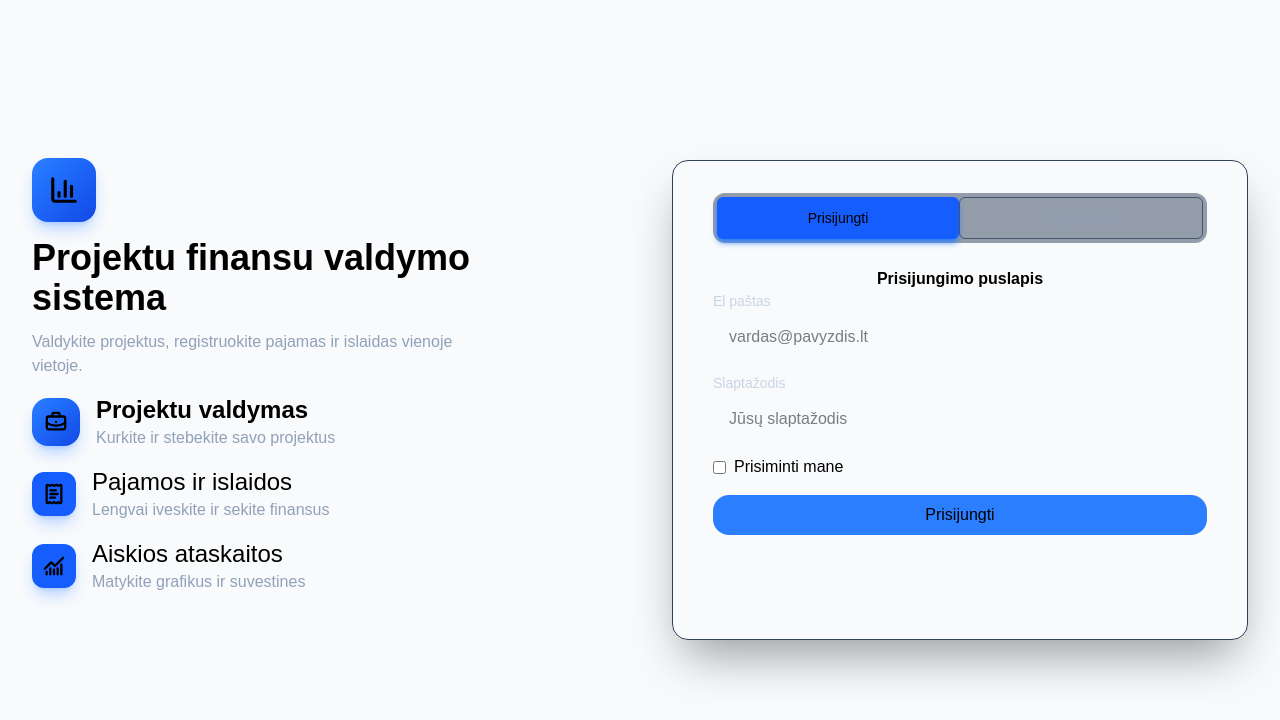
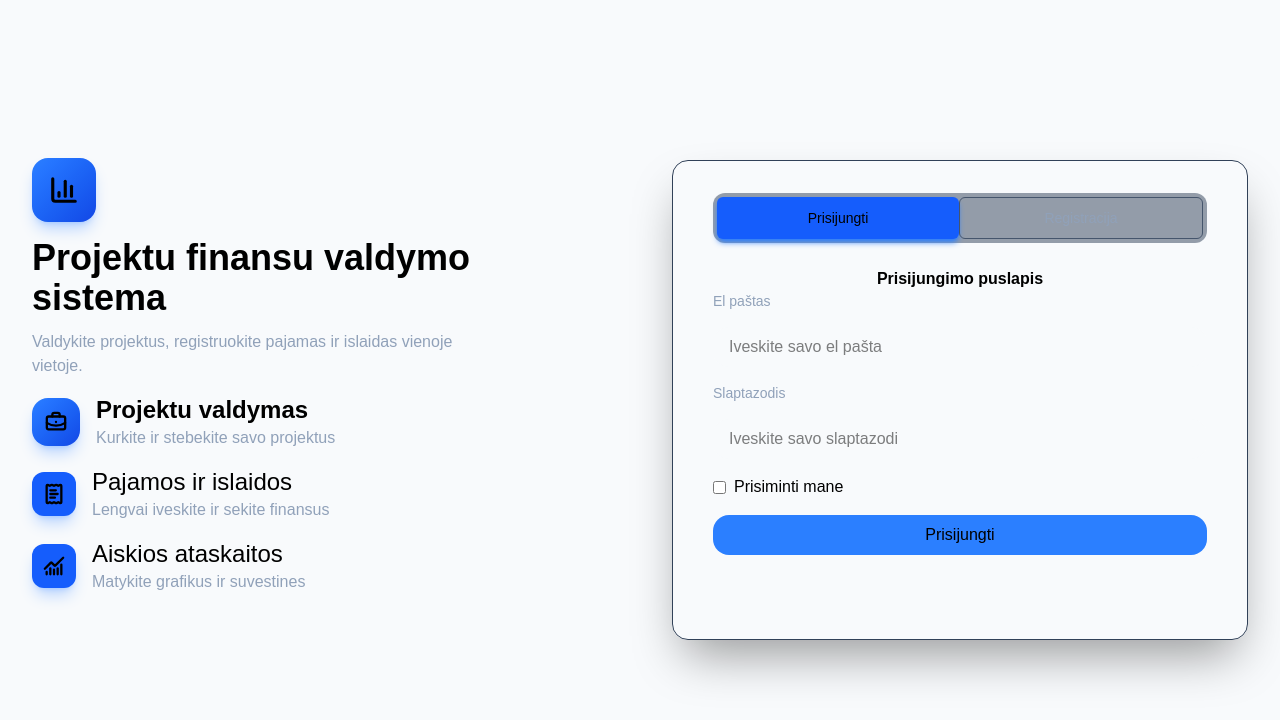
Before and after one commit to raimondass969/baigiamasis-darbas, a Next.js app: page / in a window 1280 px wide. Shown: the top 720 px of the page. Built offline with nearby package versions, Linux system fonts and the light colour scheme.

Commit message:
Add FormInput component and form error handling

```diff
--- a/app/dashboard/layout.tsx
+++ b/app/dashboard/layout.tsx
@@ -1,4 +1,4 @@
-import DashboardShell from '@/components/layout/DashboardView';
+import DashboardShell from '@/components/dashboard/DashboardView';
 
 export default function DashboardLayout({
 	children,
--- a/app/page.tsx
+++ b/app/page.tsx
@@ -1,7 +1,5 @@
-'use client';
 import Description from '@/components/landing/MainDescription';
-import AuthCardChanger from '@/components/Auth/AuthCardsChanger';
-import ThemeToggle from '@/components/theme/theme-toggle';
+import AuthCardChanger from '@/components/auth/AuthCardsChanger';
 
 export default function Page() {
 	return (
--- a/components/Auth/LoginForm.tsx
+++ b/components/Auth/LoginForm.tsx
@@ -2,6 +2,7 @@
 import { signIn } from 'next-auth/react';
 import { useRouter } from 'next/navigation';
 import { useState } from 'react';
+import FormInput from '../ui/FormInput';
 
 export default function LoginForm() {
 	const router = useRouter();
@@ -54,43 +55,23 @@ export default function LoginForm() {
 				onSubmit={handleSubmit}
 				className="flex flex-col gap-4 w-full"
 			>
-				{/* label for email */}
-				<div className="flex flex-col gap-1.5">
-					<label
-						htmlFor="loginEmail"
-						className="text-sm text-slate-300"
-					>
-						El paštas
-					</label>
-
 				{/* loginForm email */}
-					<input
+				<FormInput
 					id="loginEmail"
-						type="text"
 					name="loginEmail"
-						placeholder="vardas@pavyzdis.lt"
-						className="px-4 py-2 rounded-2xl  bg-slate-50 text-black focus:outline-none focus:ring-2 focus:ring-blue-400 transition-all duration-150 ease-out dark:bg-slate-900 dark:text-white dark:border-blue-500"
+					label="El paštas"
+					placeholder="Iveskite savo el pašta"
 				/>
-				</div>
-
-				{/* label for password */}
-				<div className="flex flex-col gap-1.5">
-					<label
-						htmlFor="loginPassword"
-						className="text-sm text-slate-300"
-					>
-						Slaptažodis
-					</label>
 
 				{/* loginForm password */}
-					<input
+
+				<FormInput
 					id="loginPassword"
-						type="password"
 					name="loginPassword"
-						placeholder="Jūsų slaptažodis"
-						className="px-4 py-2 rounded-2xl bg-slate-50 text-black focus:outline-none focus:ring-2 focus:ring-blue-400 transition-all duration-150 ease-out dark:bg-slate-900 dark:text-white dark:border-blue-500"
+					label="Slaptazodis"
+					placeholder="Iveskite savo slaptazodi"
 				/>
-				</div>
+
 				<div className="flex items-center justify-between">
 					<label className="flex items-center gap-2 cursor-pointer">
 						<input type="checkbox" />
--- a/components/Auth/RegisterForm.tsx
+++ b/components/Auth/RegisterForm.tsx
@@ -1,4 +1,11 @@
 'use client';
+
+import { useState } from 'react';
+import FormInput from '../ui/FormInput';
+
+export default function RegisterForm() {
+	const [error, setError] = useState('');
+	const [success, setSuccess] = useState('');
 
 	async function handleRegister(event: React.SubmitEvent<HTMLFormElement>) {
 		event.preventDefault();
@@ -7,14 +14,18 @@ async function handleRegister(event: React.SubmitEvent<HTMLFormElement>) {
 		const username = formData.get('registerUsername') as string;
 		const email = formData.get('registerEmail') as string;
 		const password = formData.get('registerPassword') as string;
-	const confirmPassword = formData.get('registerConfirmPassword') as string;
+		const confirmPassword = formData.get(
+			'registerConfirmPassword',
+		) as string;
 
 		if (!username || !email || !password || !confirmPassword) {
-		alert('Visi lauktai laukai yra privalomi');
+			setError('Visi lauktai laukai yra privalomi');
+			setSuccess('');
 			return;
 		}
 		if (password !== confirmPassword) {
-		alert('Slaptažodžiai nesutampa');
+			setError('Slaptažodžiai nesutampa');
+			setSuccess('');
 			return;
 		}
 		const response = await fetch('/api/auth/register', {
@@ -31,93 +42,65 @@ async function handleRegister(event: React.SubmitEvent<HTMLFormElement>) {
 		});
 		const data = await response.json();
 		if (response.ok) {
-		alert(data.message);
+			setSuccess(data.message);
 		} else {
-		alert(data.message || 'Įvyko klaida');
+			setError(data.message || 'Įvyko klaida');
 		}
 	}
 
-export default function RegisterForm() {
 	return (
 		<>
 			<h1 className="font-bold text-center dark:text-slate-100">
 				Registracijos puslapis
 			</h1>
 
+			{error && (
+				<p className="mt-4 rounded-xl bg-red-500/10 border border-red-500 px-4 py-2 text-sm text-red-300">
+					{error}
+				</p>
+			)}
+
+			{success && (
+				<p className="mt-4 rounded-xl bg-green-500/10 border border-green-500 px-4 py-2 text-sm text-green-300">
+					{success}
+				</p>
+			)}
+
 			<form
 				onSubmit={handleRegister}
 				className="flex flex-col gap-4 w-full"
 			>
 				{/* Registracijos username */}
-				<div className="flex flex-col gap-1">
-					<label
-						htmlFor="registerUsername"
-						className="text-sm text-slate-300"
-					>
-						Vartotojo vardas
-					</label>
-
-					<input
+				<FormInput
 					id="registerUsername"
-						type="text"
 					name="registerUsername"
+					label="Vartotojo vardas"
 					placeholder="Susikurkite vartotojo vardą"
-						className="px-4 py-2 rounded-2xl bg-slate-50 text-black focus:outline-none focus:ring-2 focus:ring-blue-400 transition-all duration-150 ease-out dark:bg-slate-900 dark:text-white dark:border-blue-500"
 				/>
-				</div>
 
 				{/* Registracijos el pastas */}
-				<div className="flex flex-col gap-1">
-					<label
-						htmlFor="registerEmail"
-						className="text-sm text-slate-300"
-					>
-						El. paštas
-					</label>
-
-					<input
+				<FormInput
 					id="registerEmail"
-						type="email"
 					name="registerEmail"
-						placeholder="vardas@pastas.lt"
-						className="px-4 py-2 rounded-2xl bg-slate-50 text-black focus:outline-none focus:ring-2 focus:ring-blue-400 transition-all duration-150 ease-out dark:bg-slate-900 dark:text-white dark:border-blue-500"
+					label="Vartotojo @paštas"
+					placeholder="Iveskite savo el pašta"
 				/>
-				</div>
 
 				{/* Registracijos slaptazodis */}
-				<div className="flex flex-col gap-1">
-					<label
-						htmlFor="registerPassword"
-						className="text-sm text-slate-300"
-					>
-						Slaptažodis
-					</label>
 
-					<input
+				<FormInput
 					id="registerPassword"
-						type="password"
 					name="registerPassword"
+					label="Susikurkite slaptažodį"
 					placeholder="Mažiausiai 8 simboliai"
-						className="px-4 py-2 rounded-2xl  bg-slate-50 text-black focus:outline-none focus:ring-2 focus:ring-blue-400 transition-all duration-150 ease-out dark:bg-slate-900 dark:text-white dark:border-blue-500"
 				/>
-				</div>
-
 				{/* Registracijos pakartotinas slaptazodis */}
-				<div className="flex flex-col gap-1">
-					<label
-						htmlFor="registerConfirmPassword"
-						className="text-sm text-slate-300"
-					>
-						Pakartokite slaptažodį
-					</label>
-					<input
+				<FormInput
 					id="registerConfirmPassword"
-						type="password"
 					name="registerConfirmPassword"
-						placeholder="Pakartokite sukurtą slaptažodį"
-						className="px-4 py-2 rounded-2xl  bg-slate-50 text-black focus:outline-none focus:ring-2 focus:ring-blue-400 transition-all duration-150 ease-out dark:bg-slate-900 dark:text-white dark:border-blue-500"
+					label="Pakartokite slaptažodį"
+					placeholder="Įveskite savo sukurtą slaptažodį"
 				/>
-				</div>
 
 				<button
 					type="submit"
--- a/components/layout/DashboardHeader.tsx
+++ b/components/dashboard/DashboardHeader.tsx
@@ -1,11 +1,12 @@
 'use client';
-import DashboardActionButtons from './DashboardActionButtons';
+
+import DashboardActionMenu from './DashboardActionButtons';
 
 export default function DashboardHeader() {
 	return (
 		<header className="border-b border-slate-800 px-6 py-4">
 			<div className="flex items-center justify-end ">
-				<DashboardActionButtons />
+				<DashboardActionMenu />
 			</div>
 		</header>
 	);
--- /dev/null
+++ b/components/ui/FormInput.tsx
@@ -0,0 +1,30 @@
+type FormInputProps = {
+	id: string;
+	name: string;
+	label: string;
+	type?: string;
+	placeholder?: string;
+};
+
+export default function FormInput({
+	id,
+	name,
+	label,
+	type = 'text',
+	placeholder,
+}: FormInputProps) {
+	return (
+		<div className="flex flex-col gap-4 w-full">
+			<label htmlFor={id} className="text-sm text-slate-400">
+				{label}
+			</label>
+			<input
+				id={id}
+				name={name}
+				type={type}
+				placeholder={placeholder}
+				className="px-4 py-2 rounded-2xl bg-slate-50 text-black focus:outline-none focus:ring-2 focus:ring-blue-400 transition-all duration-150 ease-out dark:bg-slate-900 dark:text-white dark:border-blue-500"
+			/>
+		</div>
+	);
+}
--- a/lib/prisma.ts
+++ b/lib/prisma.ts
@@ -8,3 +8,7 @@ const globalForPrisma = globalThis as unknown as {
 // jei klientas sukurtas naudojam esama
 // kitu atveju sukuriam nauja
 export const prisma = globalForPrisma.prisma ?? new PrismaClient();
+
+if (process.env.NODE_ENV !== 'production') {
+	globalForPrisma.prisma = prisma;
+}
```
Also changed, not shown: components/Auth/LogoutButton.tsx (renamed from components/Auth/Logout.tsx), components/dashboard/DashboardActionButtons.tsx (renamed from components/layout/DashboardActionButtons.tsx), components/dashboard/DashboardSidebar.tsx (renamed from components/layout/DashboardSidebar.tsx), components/dashboard/DashboardView.tsx (renamed from components/layout/DashboardView.tsx). Lines whose indentation alone changed are shown as unchanged.
